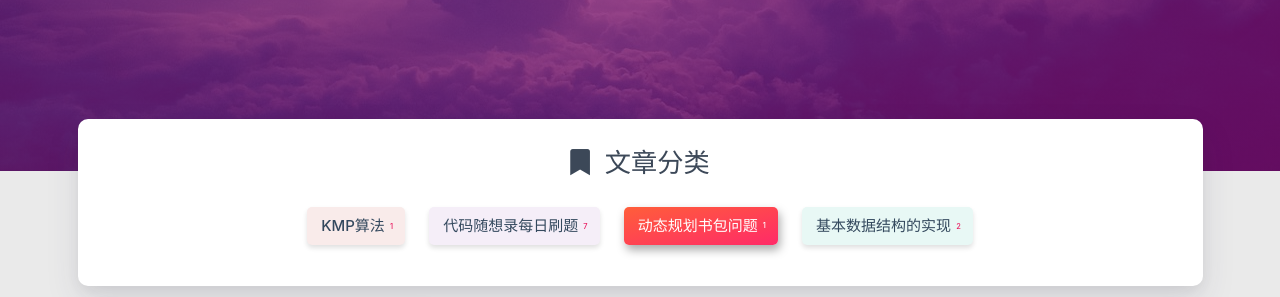
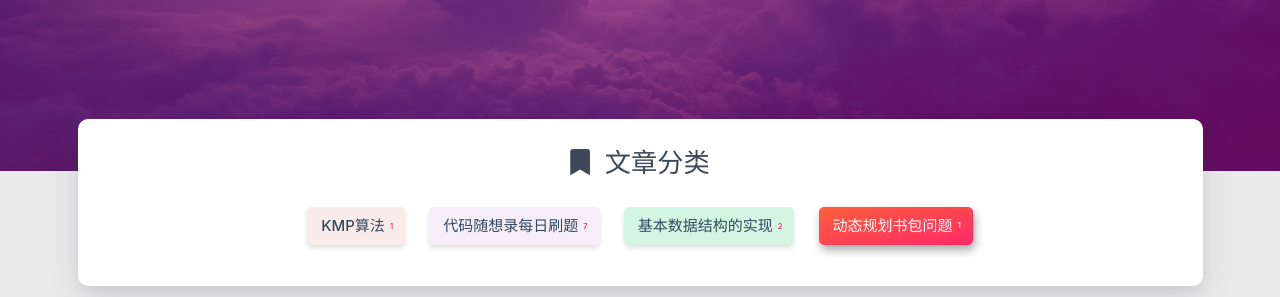
Before and after one commit to CYC199811/CYC199811.github.io, a plain HTML site: page categories/动态规划书包问题/index.html in a window 1280 px wide. Shown: the part 309-606 px from the top of the page. Drawn offline with nearby package versions, Linux system fonts and the light colour scheme; some packages are replaced by stand-ins of ours; files that its build step writes are made by us from their sources; no server answers; a script that the page names is missing; files whose address does not match are found by name.

Commit message:
Site updated: 2024-04-26 13:39:17

```diff
--- a/categories/动态规划书包问题/index.html
+++ b/categories/动态规划书包问题/index.html
@@ -381,20 +381,20 @@
                 </a>
 
 
-                <a href="/CYC199811/CYC199811.github.io/categories/%E5%8A%A8%E6%80%81%E8%A7%84%E5%88%92%E4%B9%A6%E5%8C%85%E9%97%AE%E9%A2%98/" title="动态规划书包问题: 1">
+                <a href="/CYC199811/CYC199811.github.io/categories/%E5%9F%BA%E6%9C%AC%E6%95%B0%E6%8D%AE%E7%BB%93%E6%9E%84%E7%9A%84%E5%AE%9E%E7%8E%B0/" title="基本数据结构的实现: 2">
                     <span class="chip center-align waves-effect waves-light
-                             chip-active "
-                            style="background-color: #D5F5E3;">动态规划书包问题
-                        <span class="tag-length">1</span>
+                             chip-default "
+                            style="background-color: #D5F5E3;">基本数据结构的实现
+                        <span class="tag-length">2</span>
                     </span>
                 </a>
 
 
-                <a href="/CYC199811/CYC199811.github.io/categories/%E5%9F%BA%E6%9C%AC%E6%95%B0%E6%8D%AE%E7%BB%93%E6%9E%84%E7%9A%84%E5%AE%9E%E7%8E%B0/" title="基本数据结构的实现: 2">
+                <a href="/CYC199811/CYC199811.github.io/categories/%E5%8A%A8%E6%80%81%E8%A7%84%E5%88%92%E4%B9%A6%E5%8C%85%E9%97%AE%E9%A2%98/" title="动态规划书包问题: 1">
                     <span class="chip center-align waves-effect waves-light
-                             chip-default "
-                            style="background-color: #E8F8F5;">基本数据结构的实现
-                        <span class="tag-length">2</span>
+                             chip-active "
+                            style="background-color: #E8F8F5;">动态规划书包问题
+                        <span class="tag-length">1</span>
                     </span>
                 </a>
 
```
Also changed, not shown: categories/KMP算法/index.html (+6 -6 lines), categories/代码随想录每日刷题/index.html (+6 -6 lines), categories/基本数据结构的实现/index.html (+8 -8 lines).
